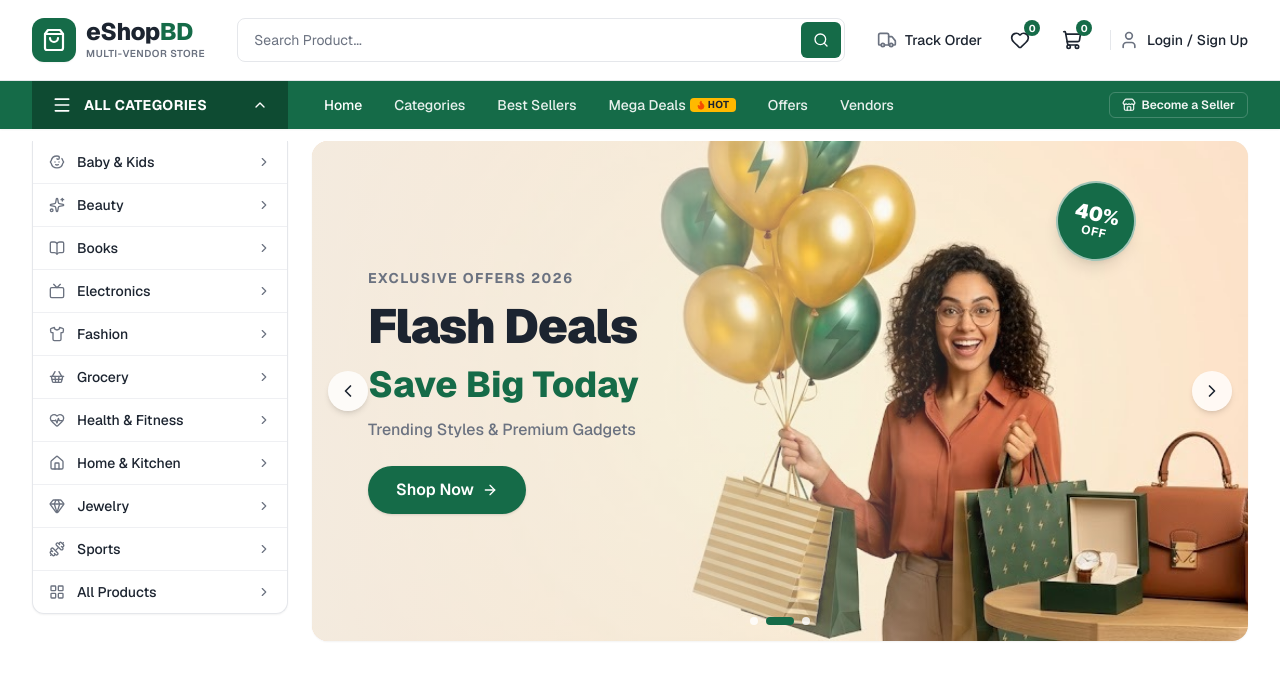
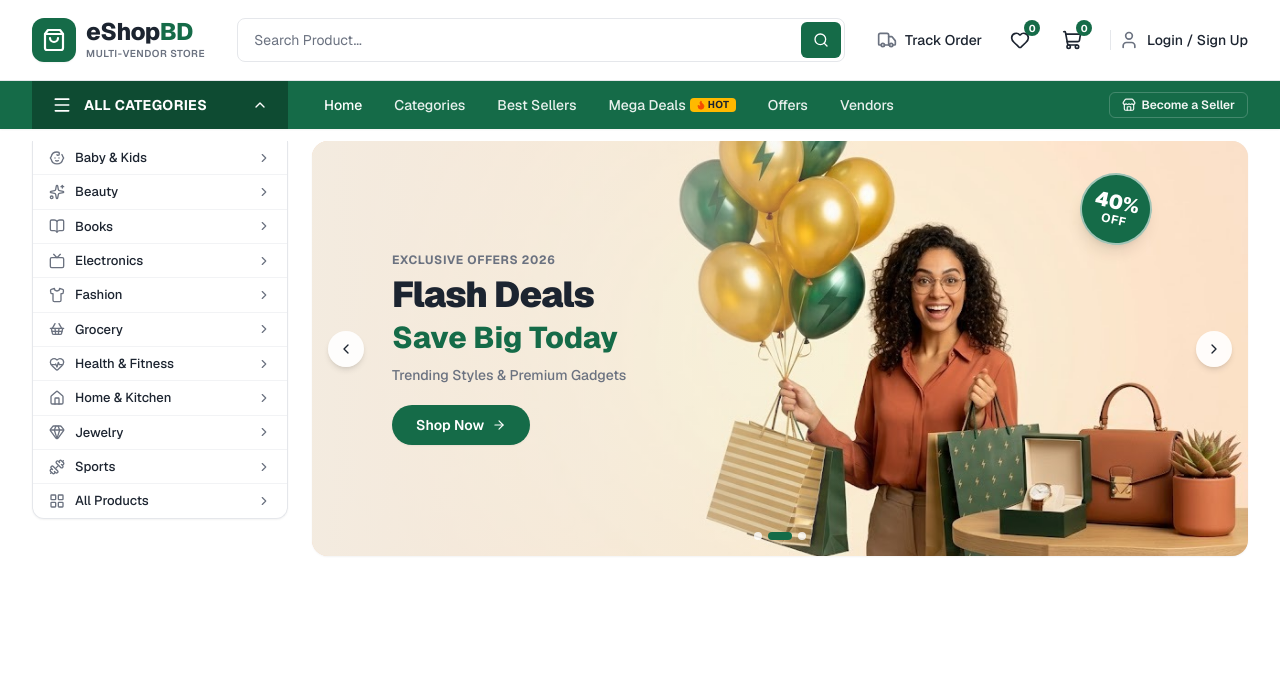
Before and after one commit to Asmual/eShopBD, a Next.js app: page / in a window 1280 px wide. Shown: the top 680 px of the page. Built offline with nearby package versions, Linux system fonts and the light colour scheme.

Commit message:
Refine hero carousel layout, padding, and compact height

```diff
--- a/src/features/products/components/CategorySidebar.tsx
+++ b/src/features/products/components/CategorySidebar.tsx
@@ -38,16 +38,16 @@ export default function CategorySidebar() {
       aria-label="Product Categories Sidebar"
       className="w-64 shrink-0 bg-white border-x border-b border-border-light rounded-b-xl shadow-xs overflow-hidden"
     >
-      <ul className="divide-y divide-border-light/60">
+      <ul className="divide-y divide-border-light/50">
         {CATEGORIES.map((category) => {
           const Icon = category.icon;
           return (
             <li key={category.id}>
               <Link
                 href={`/products?category=${category.slug}`}
-                className="flex items-center justify-between px-4 py-2.75 text-sm font-medium text-text-main hover:bg-brand-light hover:text-brand transition-colors group"
+                className="flex items-center justify-between px-4 py-2 text-xs sm:text-[13px] font-medium text-text-main hover:bg-brand-light hover:text-brand transition-colors group"
               >
-                <div className="flex items-center gap-3">
+                <div className="flex items-center gap-2.5">
                   <Icon className="w-4 h-4 text-text-muted group-hover:text-brand transition-colors" />
                   <span>{category.name}</span>
                 </div>
--- a/src/features/products/components/HeroCarousel.tsx
+++ b/src/features/products/components/HeroCarousel.tsx
@@ -66,7 +66,7 @@ export default function HeroCarousel() {
 
   return (
     <div
-      className="relative w-full h-[460px] sm:h-[480px] lg:h-[500px] rounded-2xl overflow-hidden bg-brand-banner select-none shadow-xs group"
+      className="relative w-full h-[380px] sm:h-[400px] lg:h-[415px] rounded-2xl overflow-hidden bg-brand-banner select-none shadow-xs group"
       onMouseEnter={() => setIsPaused(true)}
       onMouseLeave={() => setIsPaused(false)}
       role="region"
@@ -94,46 +94,46 @@ export default function HeroCarousel() {
                 className="object-cover object-right md:object-center"
               />
 
-              {/* Gradient overlay for optimal text contrast on left */}
-              <div className="absolute inset-0 bg-gradient-to-r from-brand-banner/90 via-brand-banner/50 to-transparent w-full md:w-3/4 pointer-events-none" />
+              {/* Gradient overlay on the left for crisp text contrast */}
+              <div className="absolute inset-0 bg-gradient-to-r from-brand-banner/95 via-brand-banner/60 to-transparent w-full md:w-3/5 pointer-events-none" />
             </div>
 
-            {/* Left Content Overlay */}
-            <div className="relative h-full flex flex-col justify-center px-6 sm:px-10 md:px-14 max-w-lg z-20">
-              <span className="text-xs sm:text-sm font-bold uppercase tracking-widest text-text-muted">
+            {/* Left Content Overlay (Adjusted padding to prevent overlapping with arrows) */}
+            <div className="relative h-full flex flex-col justify-center pl-14 sm:pl-16 md:pl-20 pr-6 max-w-sm sm:max-w-md lg:max-w-lg z-20">
+              <span className="text-[11px] sm:text-xs font-bold uppercase tracking-wider text-text-muted">
                 {slide.tag}
               </span>
 
-              <h2 className="mt-2 text-3xl sm:text-4xl lg:text-5xl font-black text-text-main tracking-tight leading-tight">
+              <h2 className="mt-1 text-2xl sm:text-3xl lg:text-4xl font-black text-text-main tracking-tight leading-tight">
                 {slide.title}
               </h2>
 
-              <p className="mt-1 text-2xl sm:text-3xl lg:text-4xl font-extrabold text-brand leading-snug">
+              <p className="text-xl sm:text-2xl lg:text-3xl font-extrabold text-brand leading-snug">
                 {slide.highlight}
               </p>
 
-              <p className="mt-2 text-sm sm:text-base text-text-muted font-medium">
+              <p className="mt-1.5 text-xs sm:text-sm text-text-muted font-medium line-clamp-2">
                 {slide.subtitle}
               </p>
 
-              <div className="mt-6">
+              <div className="mt-4 sm:mt-5">
                 <Link
                   href={slide.buttonLink}
-                  className="inline-flex items-center gap-2 px-7 py-3 rounded-full bg-brand hover:bg-brand-hover text-white text-sm sm:text-base font-semibold shadow-sm transition-all hover:gap-3 cursor-pointer"
+                  className="inline-flex items-center gap-2 px-6 py-2.5 rounded-full bg-brand hover:bg-brand-hover text-white text-xs sm:text-sm font-semibold shadow-xs transition-all hover:gap-3 cursor-pointer"
                 >
                   <span>{slide.buttonText}</span>
-                  <ArrowRight className="w-4 h-4" />
+                  <ArrowRight className="w-3.5 h-3.5" />
                 </Link>
               </div>
             </div>
 
-            {/* Floating Circular Discount Badge (Positioned as shown in design reference) */}
-            <div className="absolute top-6 right-6 sm:top-8 sm:right-12 md:top-10 md:right-20 lg:right-28 z-20">
-              <div className="w-18 h-18 sm:w-20 sm:h-20 rounded-full bg-brand text-white flex flex-col items-center justify-center shadow-lg border-2 border-white/60 transform rotate-12 transition-transform hover:rotate-0">
-                <span className="text-lg sm:text-xl font-black leading-none">
+            {/* Floating Circular Discount Badge */}
+            <div className="absolute top-5 right-5 sm:top-6 sm:right-10 md:top-8 md:right-16 lg:right-24 z-20">
+              <div className="w-15 h-15 sm:w-18 sm:h-18 rounded-full bg-brand text-white flex flex-col items-center justify-center shadow-lg border-2 border-white/60 transform rotate-12 transition-transform hover:rotate-0">
+                <span className="text-base sm:text-xl font-black leading-none">
                   {slide.badgeText.split(" ")[0]}
                 </span>
-                <span className="text-[11px] sm:text-xs font-bold uppercase tracking-wider leading-none mt-0.5">
+                <span className="text-[10px] sm:text-xs font-bold uppercase tracking-wider leading-none mt-0.5">
                   {slide.badgeText.split(" ")[1] || "OFF"}
                 </span>
               </div>
@@ -147,22 +147,22 @@ export default function HeroCarousel() {
         type="button"
         onClick={handlePrev}
         aria-label="Previous promotional slide"
-        className="absolute left-3 sm:left-4 top-1/2 -translate-y-1/2 w-9 h-9 sm:w-10 sm:h-10 rounded-full bg-white/80 hover:bg-white text-text-main shadow-md flex items-center justify-center transition-all hover:scale-110 z-30 cursor-pointer"
+        className="absolute left-3 sm:left-4 top-1/2 -translate-y-1/2 w-8 h-8 sm:w-9 sm:h-9 rounded-full bg-white/90 hover:bg-white text-text-main shadow-md flex items-center justify-center transition-all hover:scale-110 z-30 cursor-pointer"
       >
-        <ChevronLeft className="w-5 h-5 text-text-main" />
+        <ChevronLeft className="w-4 h-4 text-text-main" />
       </button>
 
       <button
         type="button"
         onClick={handleNext}
         aria-label="Next promotional slide"
-        className="absolute right-3 sm:right-4 top-1/2 -translate-y-1/2 w-9 h-9 sm:w-10 sm:h-10 rounded-full bg-white/80 hover:bg-white text-text-main shadow-md flex items-center justify-center transition-all hover:scale-110 z-30 cursor-pointer"
+        className="absolute right-3 sm:right-4 top-1/2 -translate-y-1/2 w-8 h-8 sm:w-9 sm:h-9 rounded-full bg-white/90 hover:bg-white text-text-main shadow-md flex items-center justify-center transition-all hover:scale-110 z-30 cursor-pointer"
       >
-        <ChevronRight className="w-5 h-5 text-text-main" />
+        <ChevronRight className="w-4 h-4 text-text-main" />
       </button>
 
       {/* Pagination Dots */}
-      <div className="absolute bottom-4 left-1/2 -translate-x-1/2 flex items-center gap-2 z-30">
+      <div className="absolute bottom-3 sm:bottom-4 left-1/2 -translate-x-1/2 flex items-center gap-1.5 z-30">
         {HERO_SLIDES.map((slide, index) => (
           <button
             key={slide.id}
@@ -171,7 +171,7 @@ export default function HeroCarousel() {
             aria-label={`Go to slide ${index + 1}`}
             className={`transition-all rounded-full cursor-pointer ${
               index === currentIndex
-                ? "w-7 h-2 bg-brand"
+                ? "w-6 h-2 bg-brand"
                 : "w-2 h-2 bg-white/80 hover:bg-white"
             }`}
           />
```
